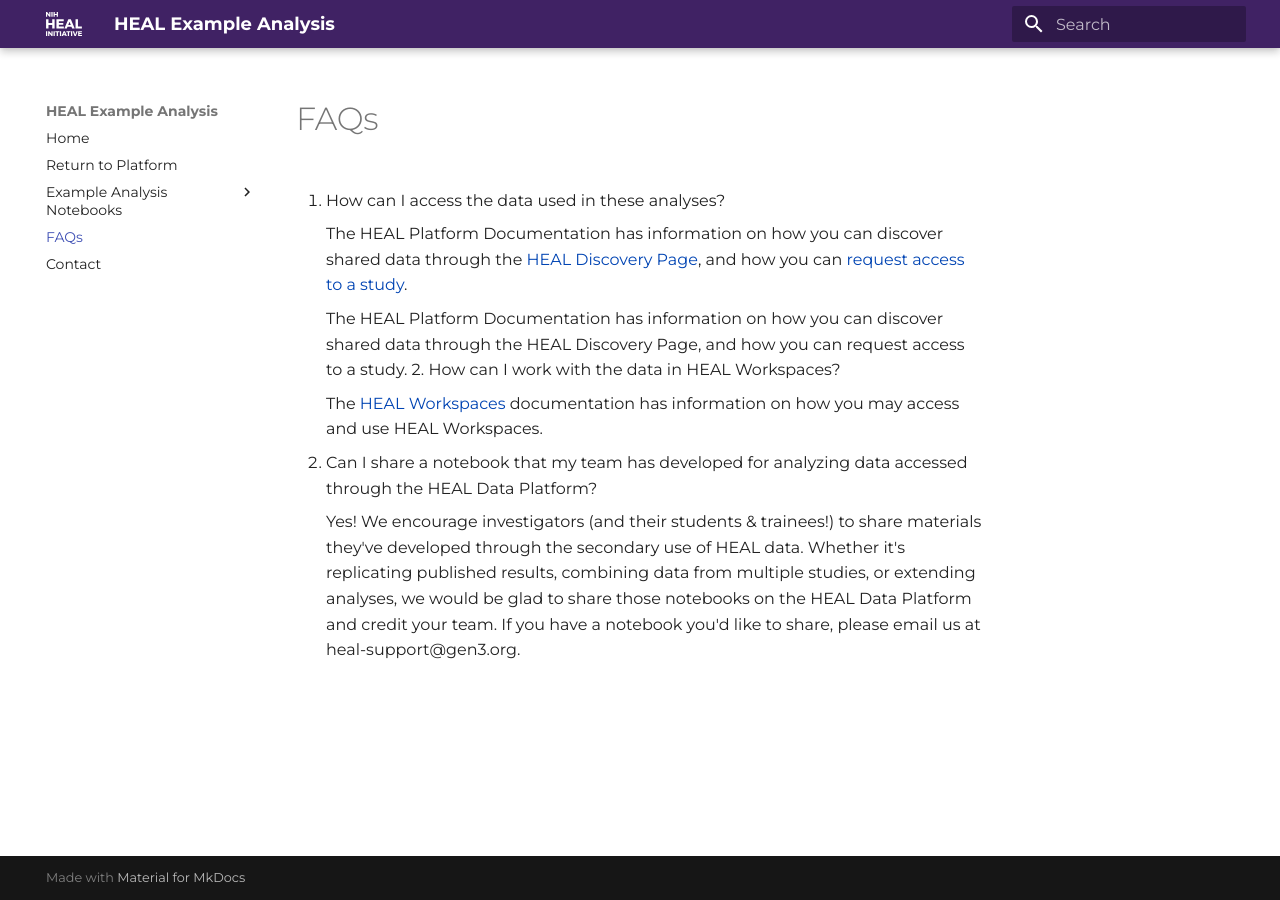
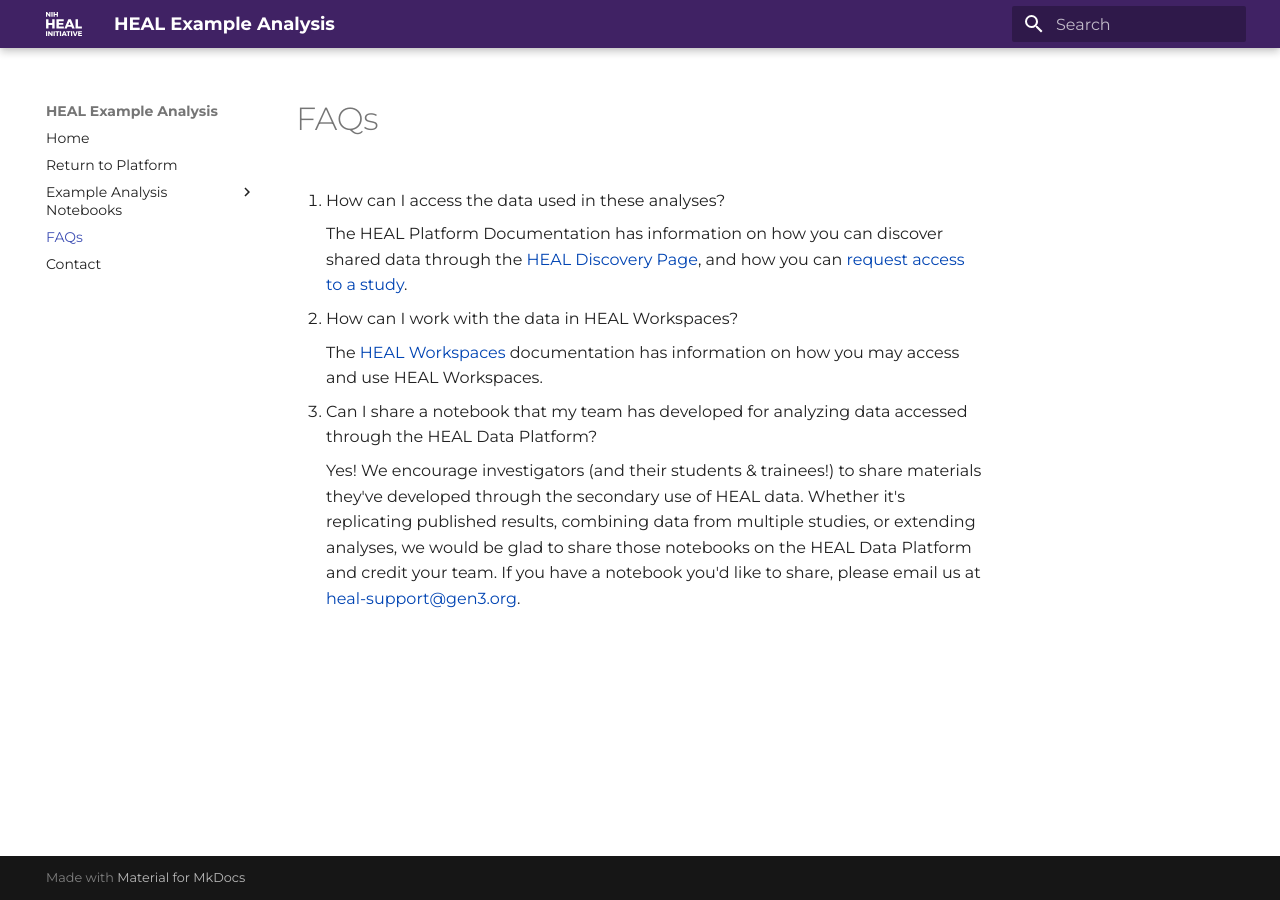
Before and after one commit to uc-cdis/heal-example-analyses, an MkDocs documentation site: the page built from docs/faq.md, in a window 1280 px wide. Built offline with MkDocs 1.6.1 and Material for MkDocs 9.7.7, drawn with Linux system fonts in a browser that asks for light colours.

Commit message:
update FAQ page

```diff
--- a/docs/faq.md
+++ b/docs/faq.md
@@ -10,11 +10,10 @@
 
     The HEAL Platform Documentation has information on how you can discover shared data through the [HEAL Discovery Page](https://heal.github.io/platform-documentation/platform_discovery_page/), and how you can [request access to a study](https://heal.github.io/platform-documentation/platform_request_access/).
 
-    The HEAL Platform Documentation has information on how you can discover shared data through the HEAL Discovery Page, and how you can request access to a study.
 2. How can I work with the data in HEAL Workspaces?
 
     The [HEAL Workspaces](https://heal.github.io/platform-documentation/platform_workspaces/) documentation has information on how you may access and use HEAL Workspaces.
 
 3. Can I share a notebook that my team has developed for analyzing data accessed through the HEAL Data Platform?
 
-    Yes! We encourage investigators (and their students & trainees!) to share materials they've developed through the secondary use of HEAL data. Whether it's replicating published results, combining data from multiple studies, or extending analyses, we would be glad to share those notebooks on the HEAL Data Platform and credit your team. If you have a notebook you'd like to share, please email us at heal-support@gen3.org.
+    Yes! We encourage investigators (and their students & trainees!) to share materials they've developed through the secondary use of HEAL data. Whether it's replicating published results, combining data from multiple studies, or extending analyses, we would be glad to share those notebooks on the HEAL Data Platform and credit your team. If you have a notebook you'd like to share, please email us at [heal-support@gen3.org](heal-support@gen3.org).
```
